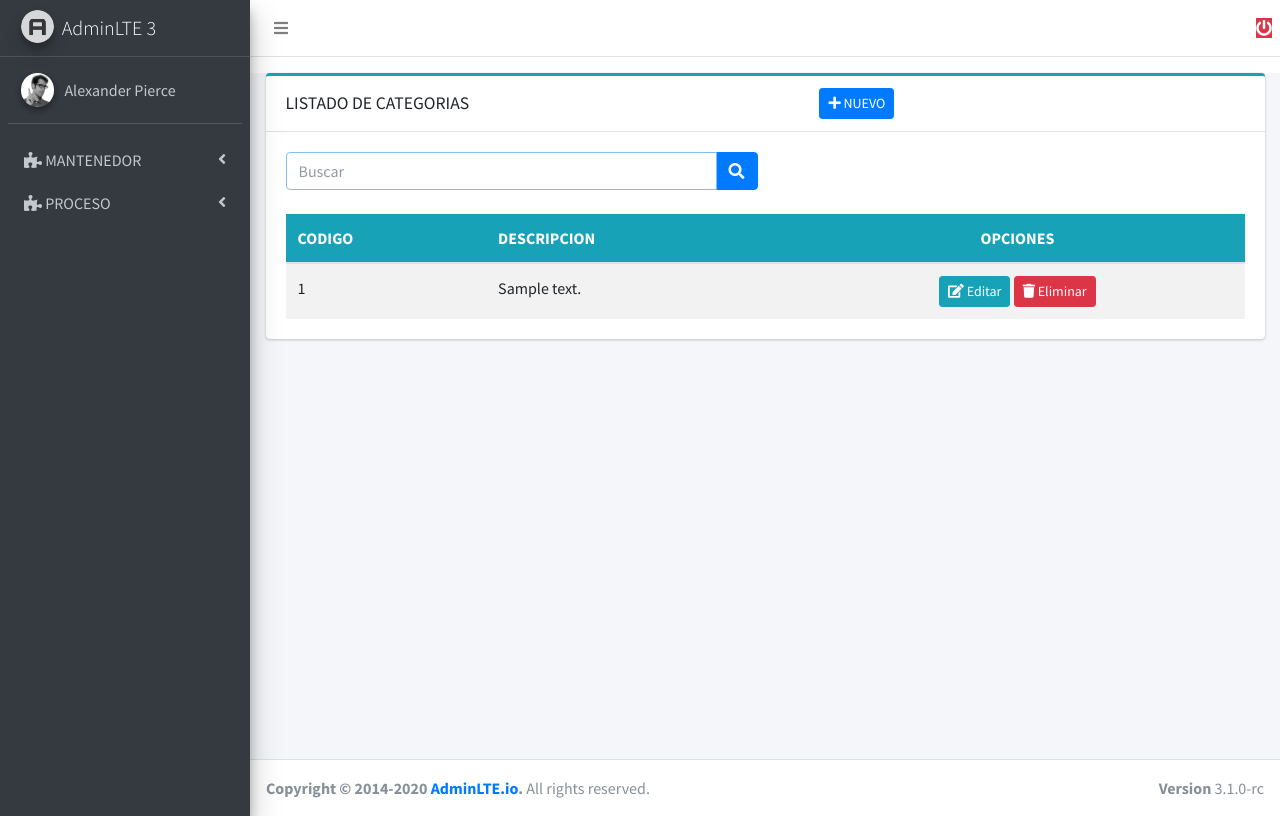
After one commit to xBiltTom/django-crud, a Django app: page /categorias/listarcategoria/ in a window 1280 px wide. The commit adds this page. Run offline with Django 4.2, Linux system fonts and the light colour scheme; tables that the repository leaves empty hold one stand-in row (values such as "Sample post"); one stand-in notice (Sample message) is shown; some libraries are stand-ins or nearby versions.

Commit message:
Agregado de categorias

```diff
--- a/djcrud/urls.py
+++ b/djcrud/urls.py
@@ -17,7 +17,9 @@ Including another URLconf
 from django.contrib import admin
 from django.urls import path,include
 
+
 urlpatterns = [
     path('admin/', admin.site.urls),
     path('',include('seguridad.urls')),
+    path('categorias/', include('ventasapp.urls')),
 ]
--- a/ventasapp/models.py
+++ b/ventasapp/models.py
@@ -14,7 +14,7 @@ class Cliente(models.Model):
 
 class Categoria(models.Model):
     descripcion = models.CharField(max_length=30)
-    estado = models.BooleanField()
+    estado = models.BooleanField(default=True)
 
 class Productos(models.Model):
     descripcion = models.CharField(max_length=40)
--- /dev/null
+++ b/ventasapp/templates/categoria/listar.html
@@ -0,0 +1,95 @@
+{% extends "plantilla.html" %}
+{% block content %}
+<div class="container">
+    <div class="card card-outline card-info mt-3">
+        <div class="card-header d-flex justify-content-between align-items-center">
+            <h1 class="card-title mb-0">LISTADO DE CATEGORIAS</h1>
+            <a href="{% url 'agregarcategoria' %}" class="btn btn-sm btn-primary btn-add"><i class="fas fa-plus"></i> NUEVO</a>
+        </div>
+
+        <div class="card-body">
+
+            <div class="row">
+                <div class="col-md-6 pull-right">
+                    <form action="" method="GET">
+                        <div class="input-group">
+                            <input type="text" name="buscar" id="buscar" class="form-control" autofocus placeholder="Buscar" value="" >
+                            <span class="input-group-append">
+                                <button class="btn btn-primary">
+                                    <i class="fas fa-search"></i>
+                                </button>
+                            </span>
+                        </div>
+                    </form>
+                </div>
+            </div>
+
+            <table id="tablasubfamilias" class="table table-striped mt-4" style="width:100%">
+                <thead class="bg-info text-white">
+                    <tr>
+                        <th>CODIGO</th>
+                        <th>DESCRIPCION</th>
+                        <th><center>OPCIONES</center></th>
+                    </tr>
+                </thead>
+                <tbody>
+                {% if categoria %}
+                    {% for itemcategoria in categoria %}
+                    <tr>
+                        <td>{{ itemcategoria.id }}</td>
+                        <td>{{ itemcategoria.descripcion }}</td>
+                        <td style="text-align: center;">
+                            <a href="{% url 'editarcategoria' itemcategoria.id %}" class="btn btn-info btn-sm"><i class="fa fa-edit"></i> Editar</a>
+                            <a href="#" onclick="eliminarcategoria('{{itemcategoria.id}}','{{itemcategoria.descripcion}}')" class="btn btn-danger btn-sm"><i class="fa fa-trash"></i> Eliminar</a>
+                        </td>
+                    </tr>
+                    {% endfor %}
+                {% else %}
+                    <tr style="text-align: center;">
+                        <td colspan="3">
+                            <p>No hay Registros</p>
+                        </td>
+                    </tr>
+                {% endif %}
+                </tbody>
+            </table>
+
+        </div>
+    </div>
+</div>
+{% endblock %}
+
+{% block js %}
+
+<script src="//cdn.jsdelivr.net/npm/sweetalert2@11"></script>
+{% if messages %}
+    {% for m in messages %}
+    <script>
+        Swal.fire({
+            title: "Eliminado",
+            text: "{{ m }}",
+            icon: "success"
+        })
+    </script>
+    {% endfor %}
+{% endif %}
+
+<script>
+    function eliminarcategoria(id, descripcion) {
+        Swal.fire({
+            "title":"¿Realmente desea eliminar Registro?",
+            "text": "Codigo: " + id + " - Descripción: " + descripcion,
+            "icon": 'question',
+            "showCancelButton": true,
+            "cancelButtonColor": "NO",
+            "confirmButtonColor": "SI",
+            "reverseButtons": true,
+            "confirmButtonColor":"#dc3545",
+        }).then(function(result){
+            if (result.isConfirmed) {
+                window.location.href = "{% url 'eliminarcategoria' 0 %}".replace('/0/', '/' + id + '/');
+            }
+        })
+    }
+</script>
+{% endblock %}
--- a/ventasapp/templates/plantilla.html
+++ b/ventasapp/templates/plantilla.html
@@ -84,7 +84,7 @@
                                     </a>
                                 </li>
                                 <li class="nav-item">
-                                    <a href="" class="nav-link">
+                                    <a href="{% url 'listarcategoria' %}" class="nav-link">
                                         <i class="far fa-circle nav-icon"></i>
                                         <p>Categoria</p>
                                     </a>
--- /dev/null
+++ b/ventasapp/urls.py
@@ -0,0 +1,10 @@
+from django.urls import path,include
+from ventasapp.views import listarcategoria,agregarcategoria,editarcategoria,eliminarcategoria
+from django.contrib.auth import views
+
+urlpatterns = [
+    path('listarcategoria/', listarcategoria, name='listarcategoria'),
+    path('agregarcategoria/', agregarcategoria, name='agregarcategoria'),
+    path('editarcategoria/<int:id>/', editarcategoria, name='editarcategoria'),
+    path('eliminarcategoria/<int:id>/', eliminarcategoria, name='eliminarcategoria'),
+    ]
--- a/ventasapp/views.py
+++ b/ventasapp/views.py
@@ -1,3 +1,49 @@
-from django.shortcuts import render
+from django.shortcuts import render,redirect
+from ventasapp.models import Categoria
+from django.db.models import Q
+from .forms import CategoriaForm
 
 # Create your views here.
+def listarcategoria(request):
+    queryset = request.GET.get("buscar")
+    categoria = Categoria.objects.filter(estado=True)
+    if queryset:
+        categoria = categoria.filter(
+            Q(descripcion__icontains=queryset),estado=True
+        ).distinct()
+    context = {
+            'categoria':categoria}
+    return render(request,"categoria/listar.html",context)
+
+def agregarcategoria(request):
+    if request.method == 'POST':
+        form = CategoriaForm(request.POST)
+        if form.is_valid():
+            form.save()
+            return redirect('listarcategoria')
+    else:
+        form = CategoriaForm()
+    context = {
+        'form':form,
+    }
+    return render(request, "categoria/agregar.html", context)
+
+def editarcategoria(request, id):
+    categoria = Categoria.objects.get(id=id)
+    if request.method == 'POST':
+        form = CategoriaForm(request.POST, instance=categoria)
+        if form.is_valid():
+            form.save()
+            return redirect('listarcategoria')
+    else:
+        form = CategoriaForm(instance=categoria)
+    context = {
+        'form': form,
+    }
+    return render(request, "categoria/editar.html", context)
+
+def eliminarcategoria(request, id):
+    categoria= Categoria.objects.get(id=id)
+    categoria.estado = False
+    categoria.save()
+    return redirect('listarcategoria')
```
Also changed, not shown: ventasapp/forms.py (added, +8 -0 lines), ventasapp/templates/categoria/agregar.html (added, +27 -0 lines), ventasapp/templates/categoria/editar.html (added, +25 -0 lines), 2 other files.
